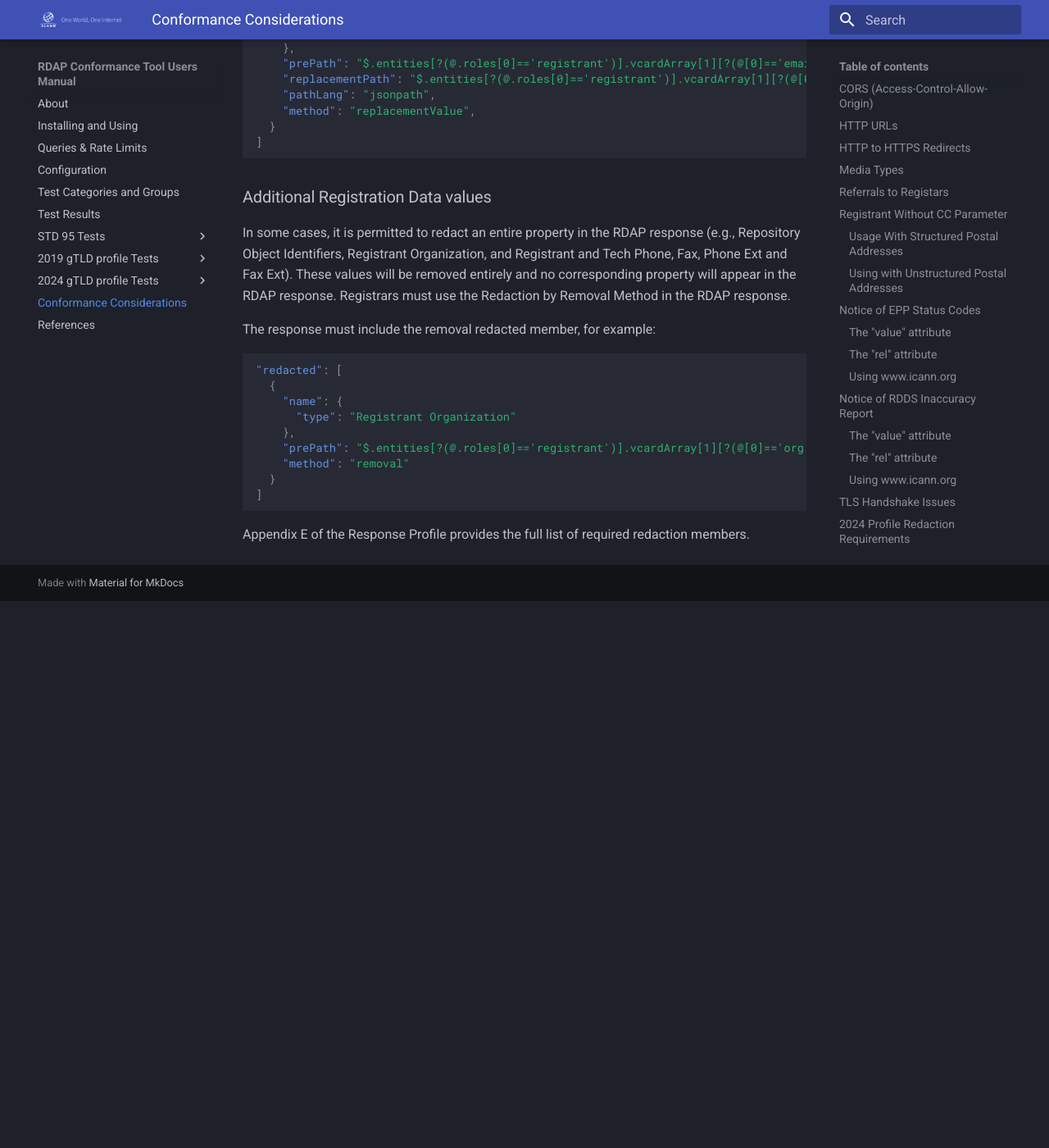
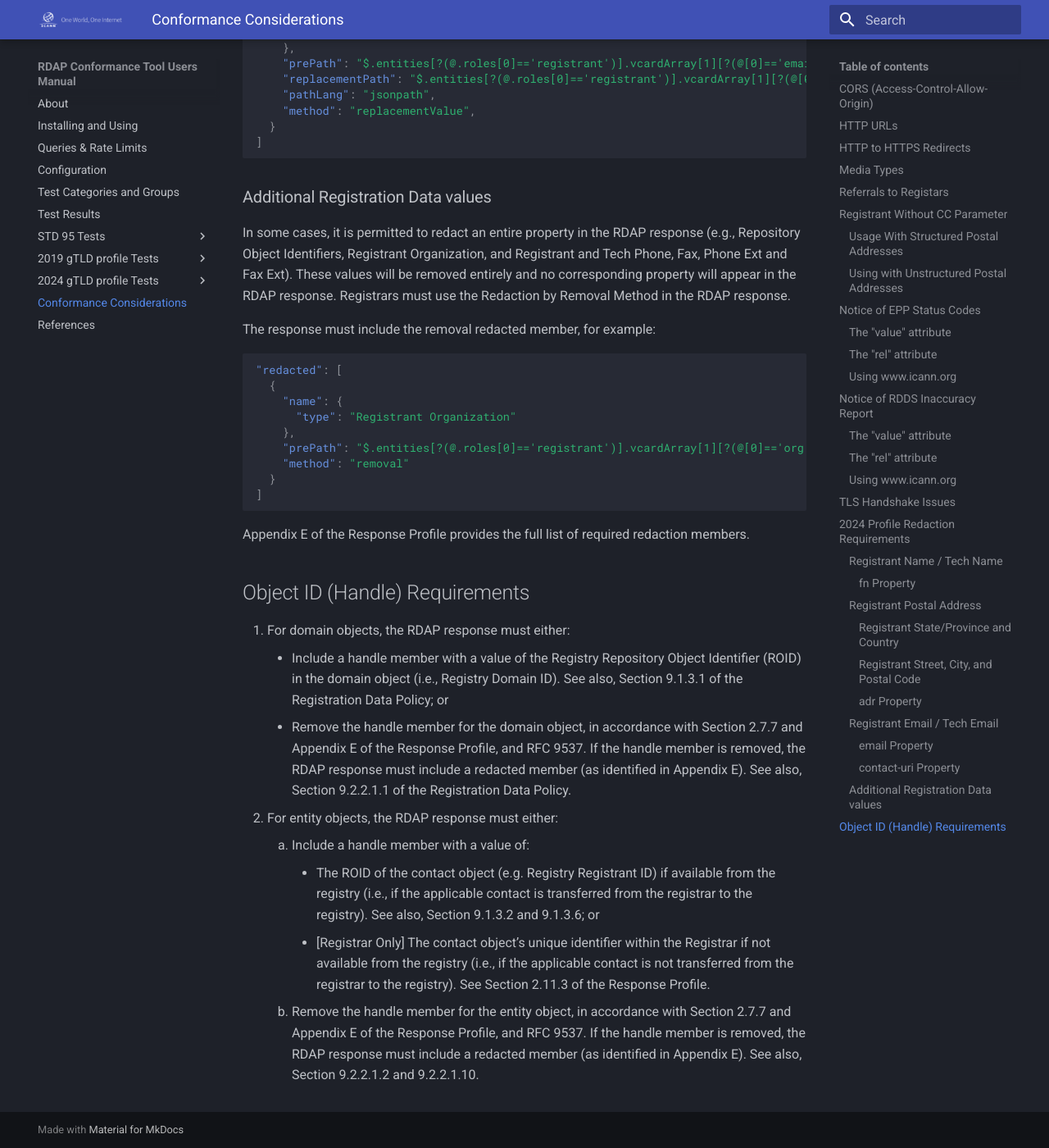
Before and after one commit to icann/rdap-conformance-tool, an MkDocs documentation site: the page built from docs/conformance_considerations.md, in a window 1280 px wide and 1400 px high, scrolled down 10475 px. Shown: the whole window at 82% size. Built offline with MkDocs 1.6.1 and Material for MkDocs 9.7.7, drawn with Linux system fonts in a browser that asks for light colours; before the commit the page ends 11208 px from its top, so only the background shows below that.

Commit message:
chore: adding advice on object handles

````diff
--- a/docs/conformance_considerations.md
+++ b/docs/conformance_considerations.md
@@ -497,3 +497,19 @@
 ```
 
 Appendix E of the Response Profile provides the full list of required redaction members.
+
+## Object ID (Handle) Requirements
+
+1. For domain objects, the RDAP response must either:
+    * Include a handle member with a value of the Registry Repository Object Identifier (ROID) in the domain object
+    (i.e., Registry Domain ID). See also, Section 9.1.3.1 of the Registration Data Policy; or
+    * Remove the handle member for the domain object, in accordance with Section 2.7.7 and Appendix E
+    of the Response Profile, and RFC 9537. If the handle member is removed, the RDAP response must include a
+    redacted member (as identified in Appendix E). See also, Section 9.2.2.1.1 of the Registration Data Policy.
+2. For entity objects, the RDAP response must either:
+    1. Include a handle member with a value of:
+        * The ROID of the contact object (e.g. Registry Registrant ID) if available from the registry
+        (i.e., if the applicable contact is transferred from the registrar to the registry). See also, Section 9.1.3.2 and 9.1.3.6; or
+        * [Registrar Only] The contact object’s unique identifier within the Registrar if not available from the registry
+        (i.e., if the applicable contact is not transferred from the registrar to the registry). See Section 2.11.3 of the Response Profile.
+    2. Remove the handle member for the entity object, in accordance with Section 2.7.7 and Appendix E of the Response Profile, and RFC 9537. If the handle member is removed, the RDAP response must include a redacted member (as identified in Appendix E). See also, Section 9.2.2.1.2 and 9.2.2.1.10.
````
